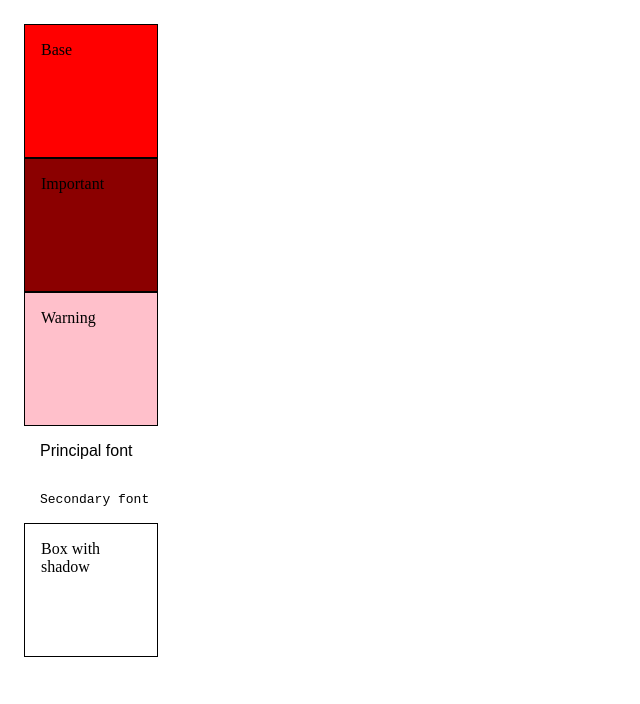
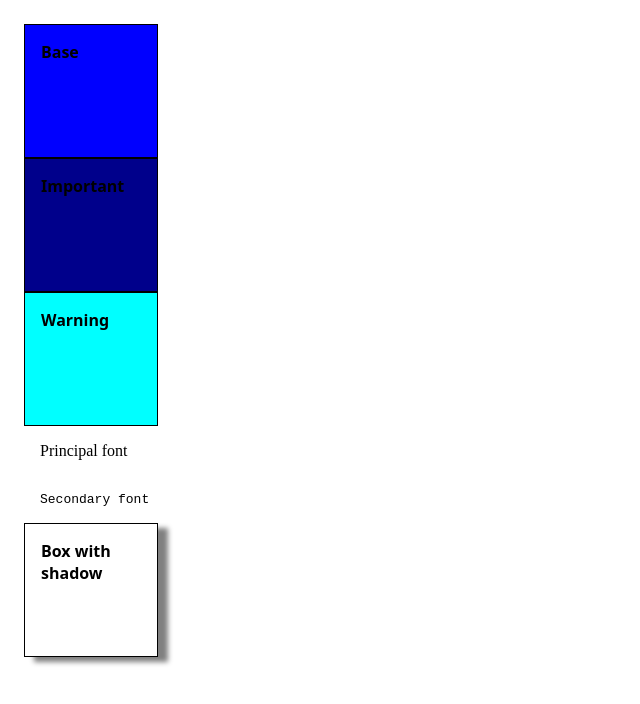
Before and after one commit to raquetelio/master-fe-entregas, a plain HTML site: page modulo-1-layout/ejercicio2/index.html in a window 1280 px wide. Shown: the whole page, without its empty margins (0-640 px from the left). Drawn offline with Linux system fonts and the light colour scheme.

Commit message:
Ejercicio 2 completado

```diff
--- a/modulo-1-layout/ejercicio2/base.css
+++ b/modulo-1-layout/ejercicio2/base.css
@@ -5,6 +5,7 @@ html {
     --warning-color:yellow;
     --principal-font: sans-serif;
     --secondary-font: monospace;
+    --box-font-family:system-ui;
 }
 
 div{
@@ -15,10 +16,13 @@ div{
     height: 100px;
     width: 100px;
     border: 1px solid black;
+    font-family: var(--box-font-family);
+    font-weight: bold;
 }
 
 .filled-box{
     background-color: var(--base-color);
+
 }
 
 .important{
@@ -37,3 +41,7 @@ div{
 .secondary{
     font-family: var(--secondary-font);
 }
+
+.shadow-box{
+    box-shadow: var(--box-shadow);
+}
--- a/modulo-1-layout/ejercicio2/index.html
+++ b/modulo-1-layout/ejercicio2/index.html
@@ -4,7 +4,7 @@
     <meta charset="UTF-8">
     <meta name="viewport" content="width=device-width, initial-scale=1.0">
     <title>Laboratorio Módulo 1 Layout</title>
-    <link rel="stylesheet" href="mystyle-themeA.css">
+    <link rel="stylesheet" href="mystyle-themeB.css">
 </head>
 <body>
     <div class="container">
--- a/modulo-1-layout/ejercicio2/mystyle-themeA.css
+++ b/modulo-1-layout/ejercicio2/mystyle-themeA.css
@@ -6,7 +6,9 @@ html {
     --warning-color:pink;
 
     --principal-font: sans-serif;
-    --secondary-font: monospace;
+    --secondary-font: system-ui;
+
+    --box-shadow: -10px 5px 5px grey;
 
 
 }
--- a/modulo-1-layout/ejercicio2/mystyle-themeB.css
+++ b/modulo-1-layout/ejercicio2/mystyle-themeB.css
@@ -5,5 +5,8 @@ html {
     --important-color: darkblue;
     --warning-color: aqua;
 
+    --principal-font: serif;
+    --secondary-font: monospace;
 
+    --box-shadow: 10px 5px 5px grey;
 }
```
